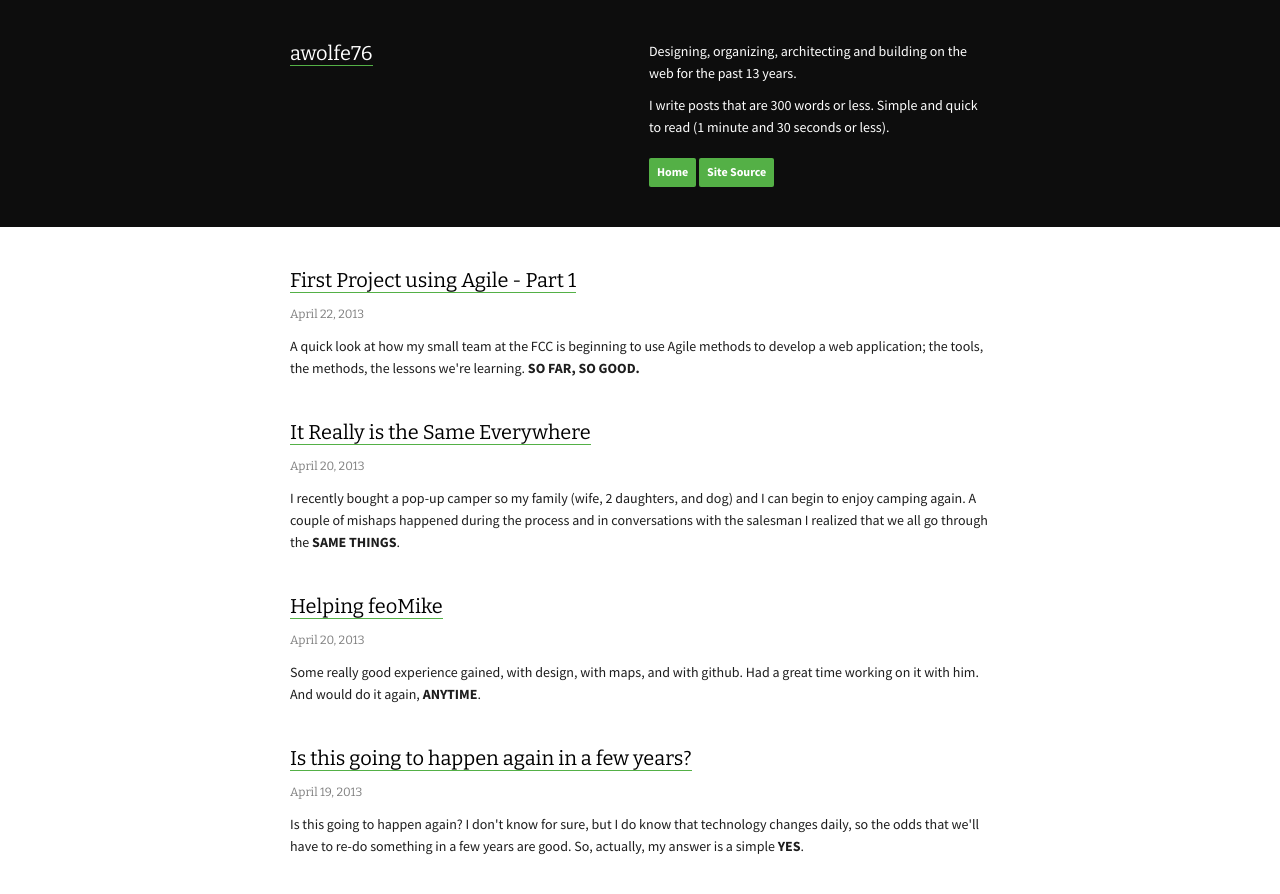
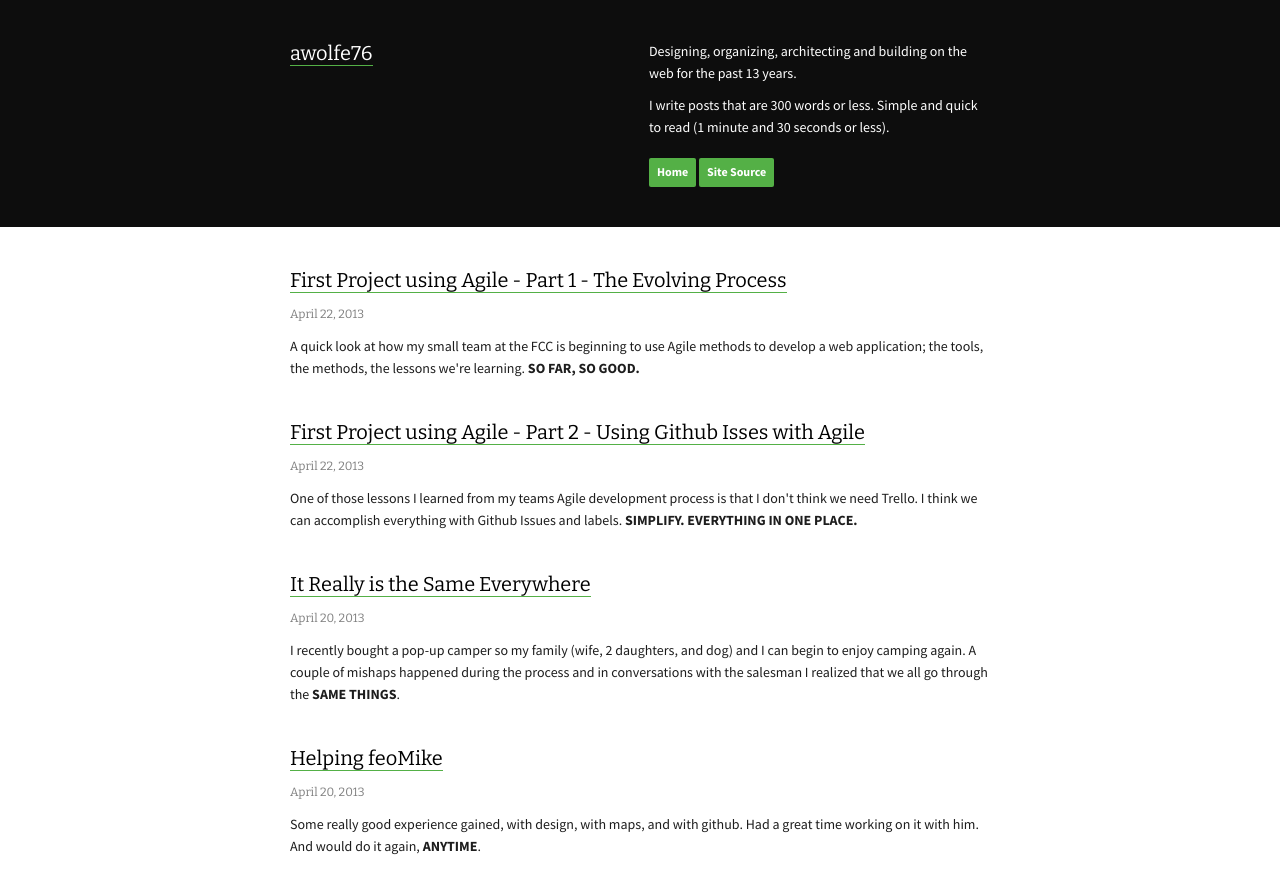
Before and after one commit to nickl1/awolfe76.github.com, a Jekyll site: the page built from index.md, in a window 1280 px wide and 900 px high. Shown: the top 894 px of the window. Built offline with Jekyll 4.4.1, drawn with Linux system fonts in a browser that asks for light colours; Markdown is read by kramdown in place of the engine named in the settings; some of the changed lines change nothing that is shown.

Commit message:
added part 2 of agile - github issues and labels

```diff
--- /dev/null
+++ b/_posts/2013-04-22-agile-development-process-github-issues.md
@@ -0,0 +1,36 @@
+---
+layout: post
+title: First Project using Agile - Part 2 - Using Github Isses with Agile
+desc: One of those lessons I learned from my teams Agile development process is that I don't think we need Trello. I think we can accomplish everything with Github Issues and labels. <strong>SIMPLIFY. EVERYTHING IN ONE PLACE.</strong>
+date: April 22, 2013
+
+permalink: /posts/using-github-and-github-issues-with-agile.html
+---
+In [Part 1 of the Agile Development process](/posts/agile-development-process.html) I referred to using Github Issues to track our web application issues. I also talk about using Trello as the story board, along with learning a few lessons along the way. One of those lessons is that I don't think we need Trello. I think we can accomplish everything with Github Issues and labels. [Github's great post on issues](https://github.com/blog/831-issues-2-0-the-next-generation) pushed me in this direction.
+
+Here is what I have proposed to my team:
+
+#### Change Management (CM) Process
+- Create cards for tasks, the backlog, on a post-it notes.
+- Create issues in Github for the backlog, no labels.
+- Decide what’s in a sprint.
+- Label current issues as “current sprint”.
+- When complete the developer closes the issue by using the commit message method and labels it “done”.
+    - We have to go to Github to add the label.
+    - The issue would now have 2 labels, “current sprint” and “done”.
+- At the end of the sprint we add a tag to the repo updating the last number in of the version. This gets pushed to Dev for testing.
+- During testing
+    - This is all issues labeled as “current sprint” and “done”; they will also be closed.
+    - If a bug is found the ticket is reopened and labeled as “bug” and the “current sprint” label removed.
+        - This makes the bug available to be worked on in a later sprint (re-prioritize).
+    - If a major bug is found the ticket is reopened and labeled as “major bug” leaving the “current sprint” label.
+        - A major bug would be one that can NOT go to production.
+        - This automatically applies the bug to the current sprint.
+        - This could cause an out of cycle push.
+    - If everything is fine, the issue remains closed and a “ready” label is added (it’s ready for production).
+    - If an enhancement is being suggested a new issue should be created and added to the backlog, no labels.
+        - Enhancements should not be a bug fix, they are recommendations to improve the application.
+        - Not all recommendations will be built. If we decide not build the issue can be closed and labeled as “rejected”.
+- Push to production
+    - Based on the testing, it is possible that we will push known bugs to production but we will not push a major bug.
+    - The code that will be sent for ops for production will be that latest tag.
--- a/_posts/2013-04-22-agile-development-process.md
+++ b/_posts/2013-04-22-agile-development-process.md
@@ -1,6 +1,6 @@
 ---
 layout: post
-title: First Project using Agile - Part 1
+title: First Project using Agile - Part 1 - The Evolving Process
 desc: A quick look at how my small team at the FCC is beginning to use Agile methods to develop a web application; the tools, the methods, the lessons we're learning. <strong>SO FAR, SO GOOD.</strong>
 date: April 22, 2013
 
@@ -24,3 +24,5 @@ Luckily a small team at the FCC had a project in the works so we decided to make
 We have been using [Trello](http://trello.com) for our story board, [Github](http://github.com) to for our code versioning, and [Github Issues](https://github.com/blog/831-issues-2-0-the-next-generation) to track our issues.
 
 I don't claim to be an Agile expert, but our project is running very smoothly and we are currently way ahead of schedule. I can't help but think that Agile is at least part of the reason. We are learning more about the process as we go and how we can tweak it to suit <strong>our teams</strong> needs; Agile is (and should be) flexible. More to come as we continue the project.
+
+Part 2 of the Agile Development process - [Github Issues](/posts/using-github-and-github-issues-with-agile.html)
```
